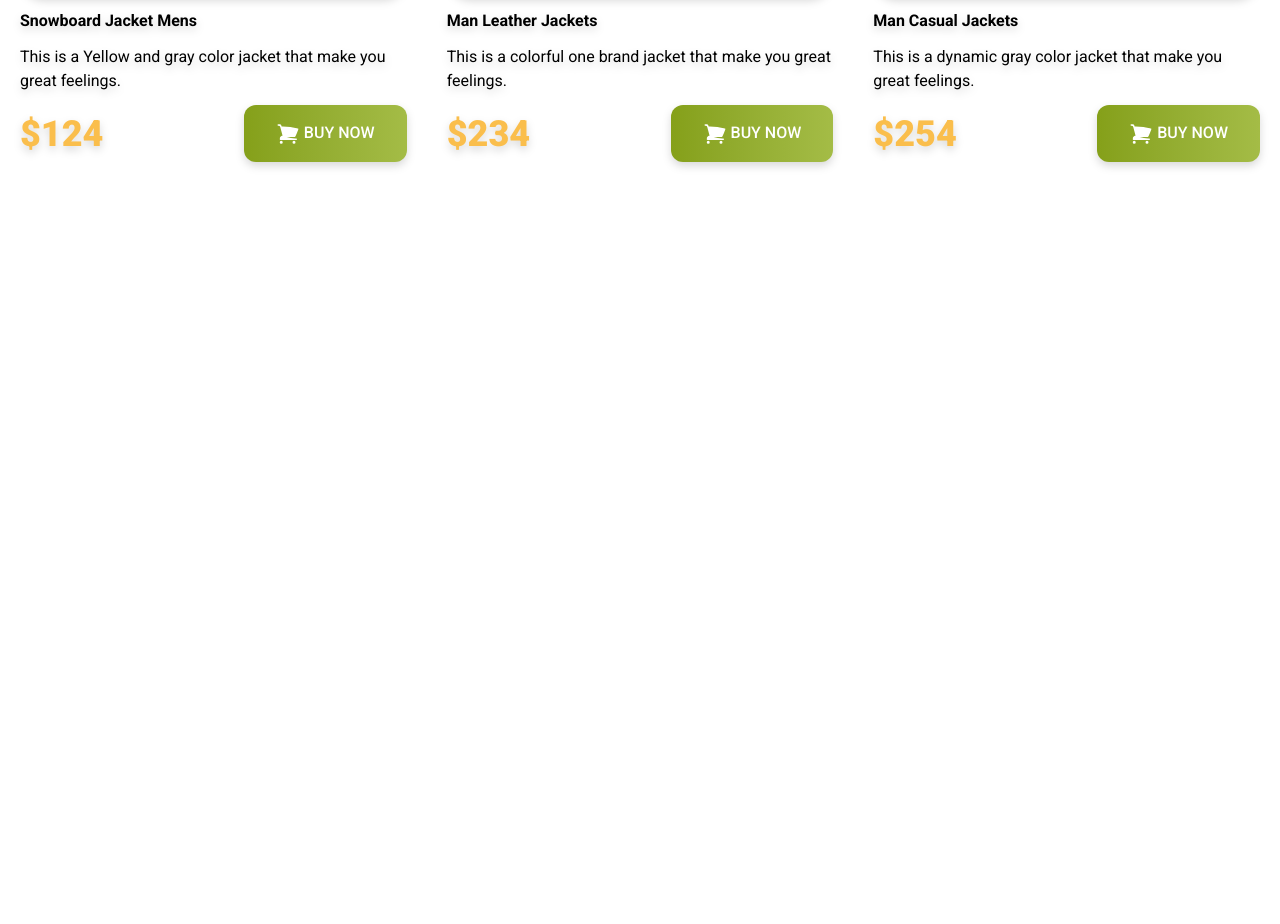
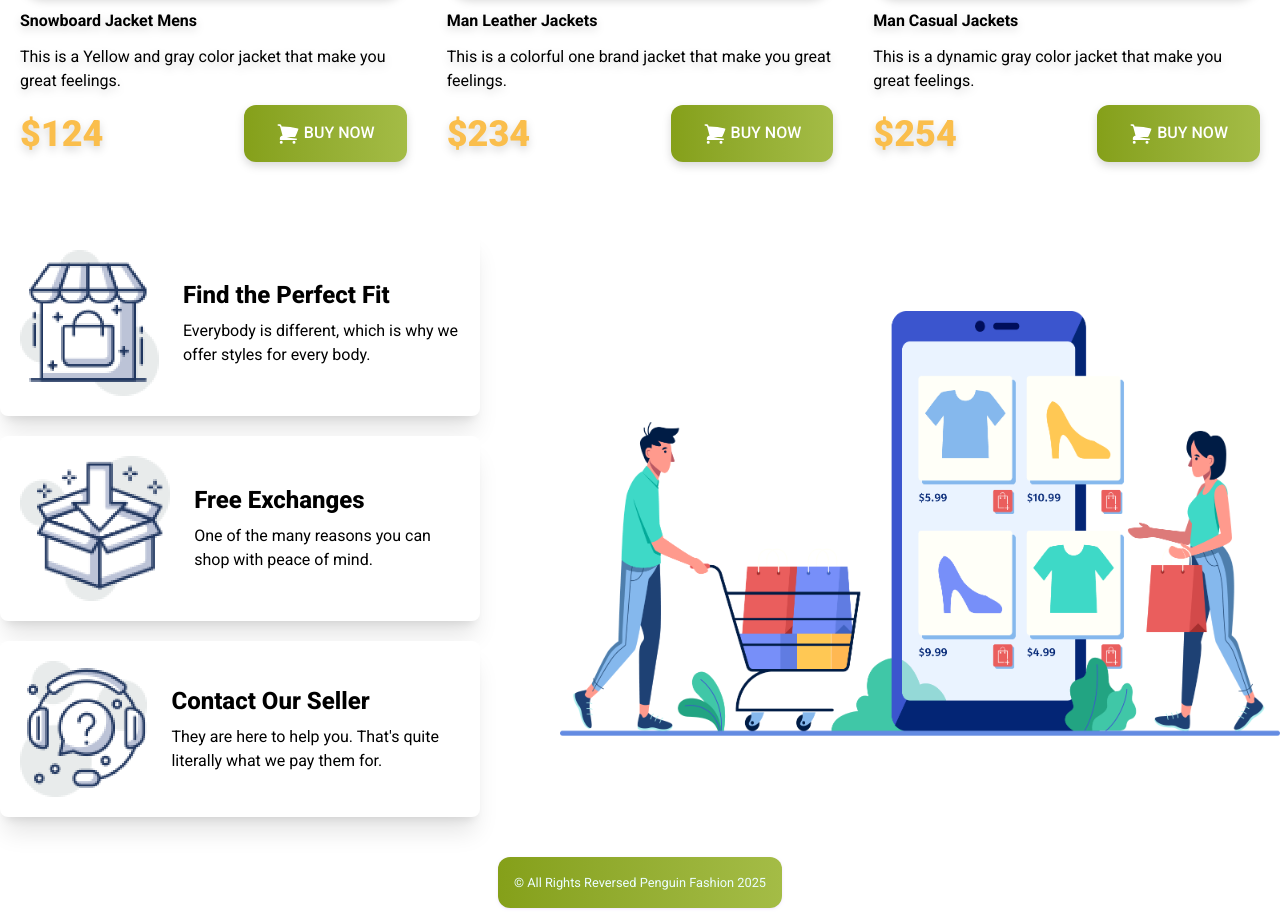
Before and after one commit to shihabuddin-dev/dude-fashion, a plain HTML site: page index.html in a window 1280 px wide. Shown: the part 1776-2700 px from the top of the page. Before the commit the page ends 2006 px from the top, so only its background shows below. Drawn offline with nearby package versions, Linux system fonts and the light colour scheme.

Commit message:
shopping overview section  has been added

```diff
--- a/index.html
+++ b/index.html
@@ -175,9 +175,47 @@
             </div>
              </div>
         </section>
+        <!-- shopping performance section  -->
+         <section class="md:flex md:items-center md:justify-between mb-10">
+            <div class=" max-w-120 ">
+                <div class="flex items-center bg-white shadow-xl rounded-lg gap-6 p-5 mb-5">
+                    <div>
+                        <img src="icons/house.png" alt="">
+                    </div>
+                    <div>
+                        <h3 class="text-2xl font-extrabold">Find the Perfect Fit</h3>
+                        <p class="mt-2">Everybody is different, which is why we
+                            offer styles for every body.</p>
+                    </div>
+                </div>
+                <div class="flex items-center bg-white shadow-xl rounded-lg gap-6 p-5 mb-5">
+                    <div>
+                        <img src="icons/box.png" alt="">
+                    </div>
+                    <div>
+                        <h3 class="text-2xl font-extrabold">Free Exchanges</h3>
+                        <p class="mt-2">One of the many reasons you can shop
+                            with peace of mind.</p>
+                    </div>
+                </div>
+                <div class="flex items-center bg-white shadow-xl rounded-lg gap-6 p-5 ">
+                    <div>
+                        <img src="icons/question.png" alt="">
+                    </div>
+                    <div>
+                        <h3 class="text-2xl font-extrabold">Contact Our Seller</h3>
+                        <p class="mt-2">They are here to help you. That's quite
+                            literally what we pay them for.</p>
+                    </div>
+                </div>
+            </div>
+            <div class="max-w-180 ">
+                <img src="images/shopping.png" alt="this is shopping performance images">
+            </div>
+         </section>
     </main>
-    <footer>
-
+    <footer class="flex justify-center mb-4">
+        <small class="text-center  bg-linear-to-r from-[#85A019] to-[#A4BC46] p-4 shadow-sm shadow-purple-100 text-cyan-50 text rounded-xl">&copy All Rights Reversed Penguin Fashion 2025</small>
     </footer>
 </body>
 
```
Also changed, not shown: icons/bg1.png (deleted), icons/bg2.png (deleted), icons/bg3.png (deleted).
